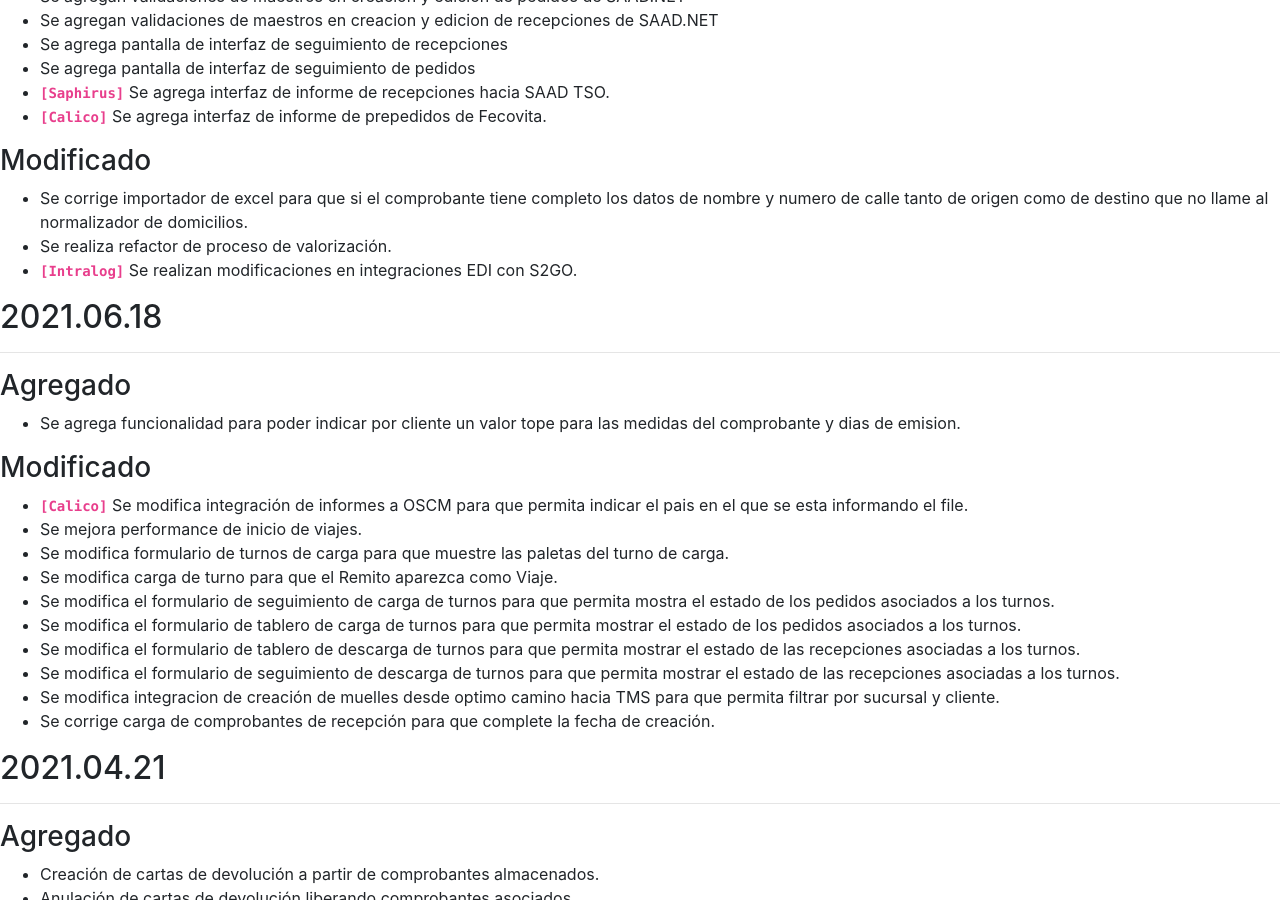
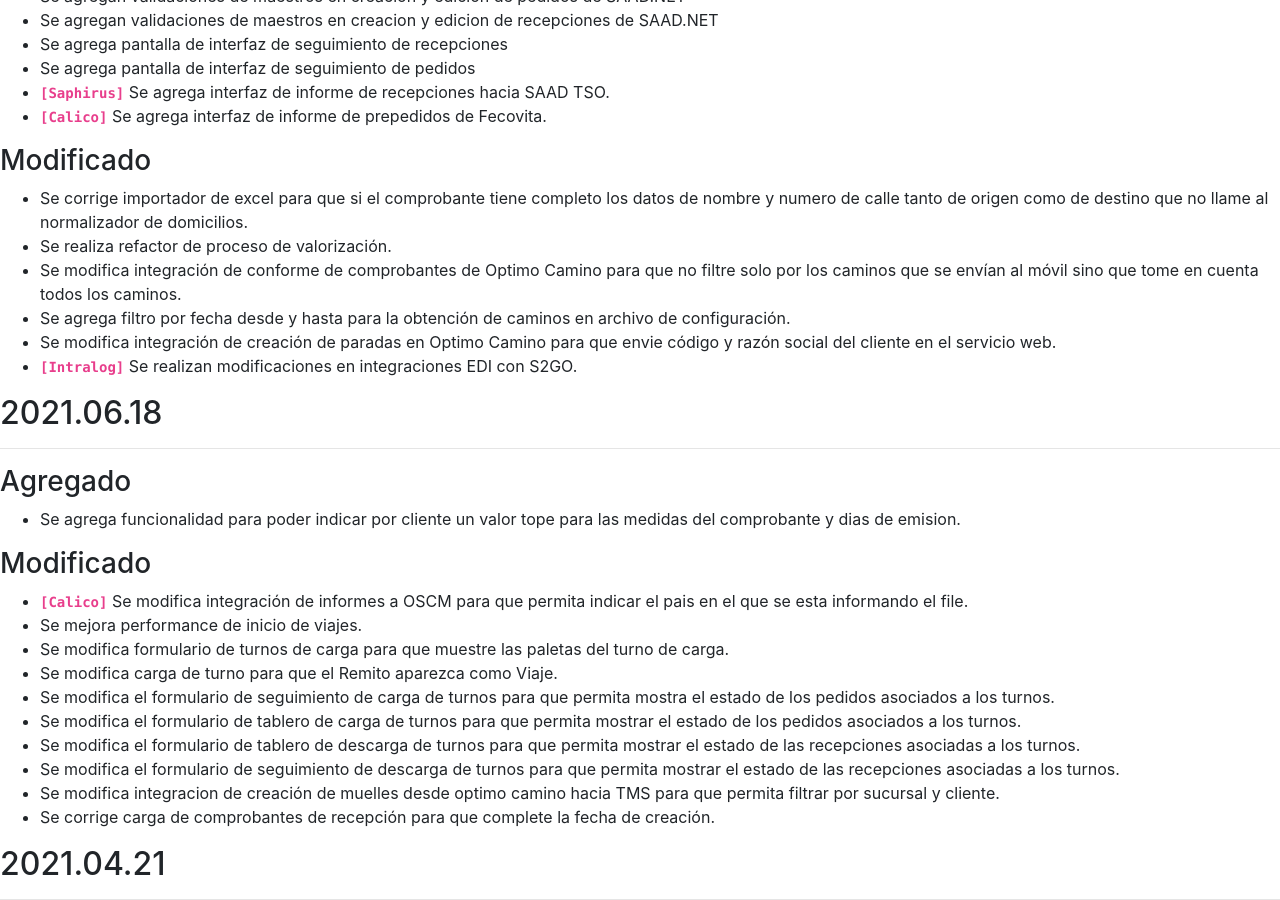
Before and after one commit to brainsys-arsaad/versionado, a Jekyll site: the page built from registro-cambios.markdown, in a window 1280 px wide and 900 px high, scrolled down 497 px. Built offline with Jekyll 4.4.1, drawn with Linux system fonts in a browser that asks for light colours.

Commit message:
Update registro-cambios.markdown

```diff
--- a/registro-cambios.markdown
+++ b/registro-cambios.markdown
@@ -55,6 +55,9 @@ El formato esta basado en [Keep a Changelog](https://keepachangelog.com/es-ES/1.
 ### Modificado
 - Se corrige importador de excel para que si el comprobante tiene completo los datos de nombre y numero de calle tanto de origen como de destino que no llame al normalizador de domicilios.
 - Se realiza refactor de proceso de valorización.
+- Se modifica integración de conforme de comprobantes de Optimo Camino para que no filtre solo por los caminos que se envían al móvil sino que tome en cuenta todos los caminos.
+- Se agrega filtro por fecha desde y hasta para la obtención de caminos en archivo de configuración.
+- Se modifica integración de creación de paradas en Optimo Camino para que envie código y razón social del cliente en el servicio web.
 - **`[Intralog]`** Se realizan modificaciones en integraciones EDI con S2GO.
 
 ## 2021.06.18
```
